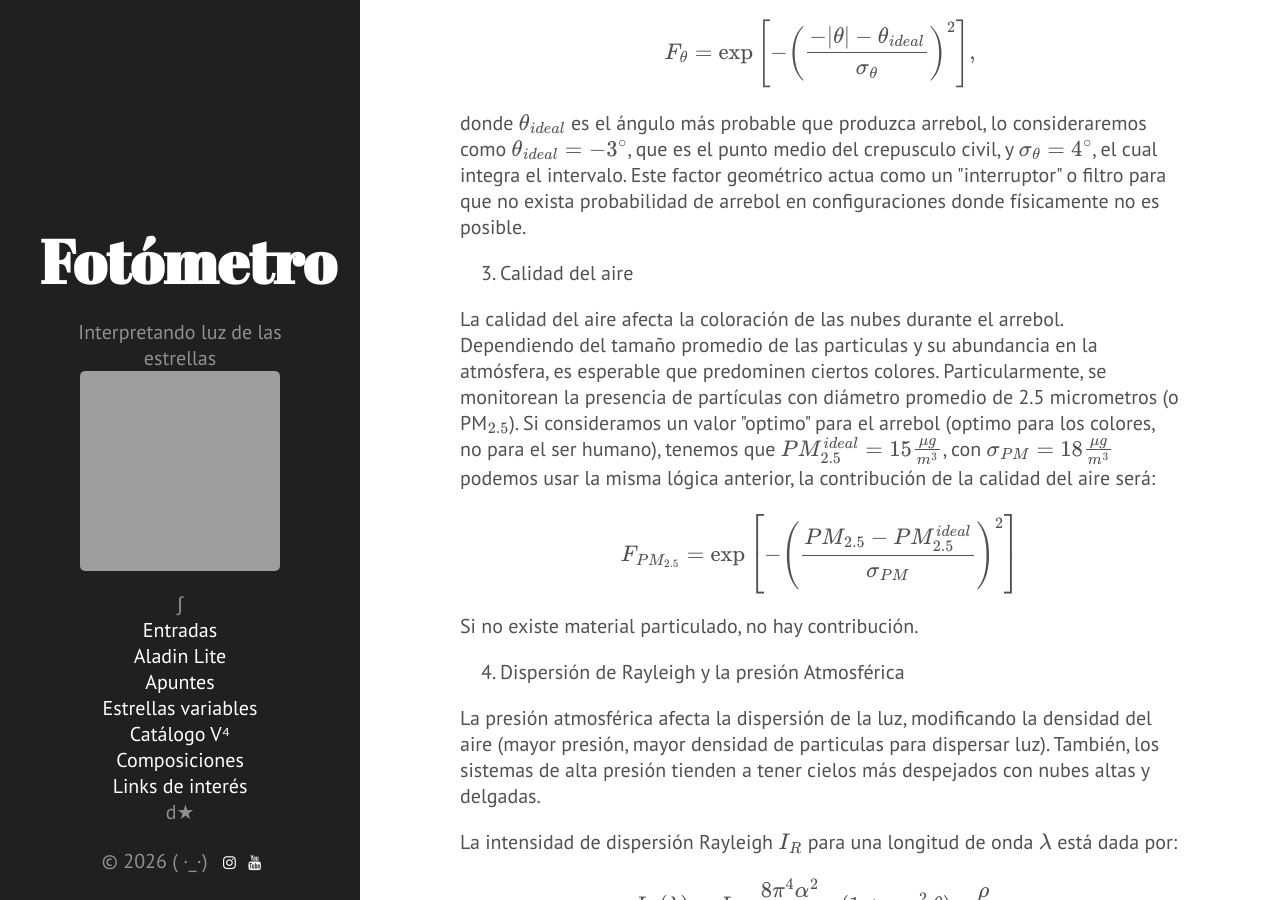
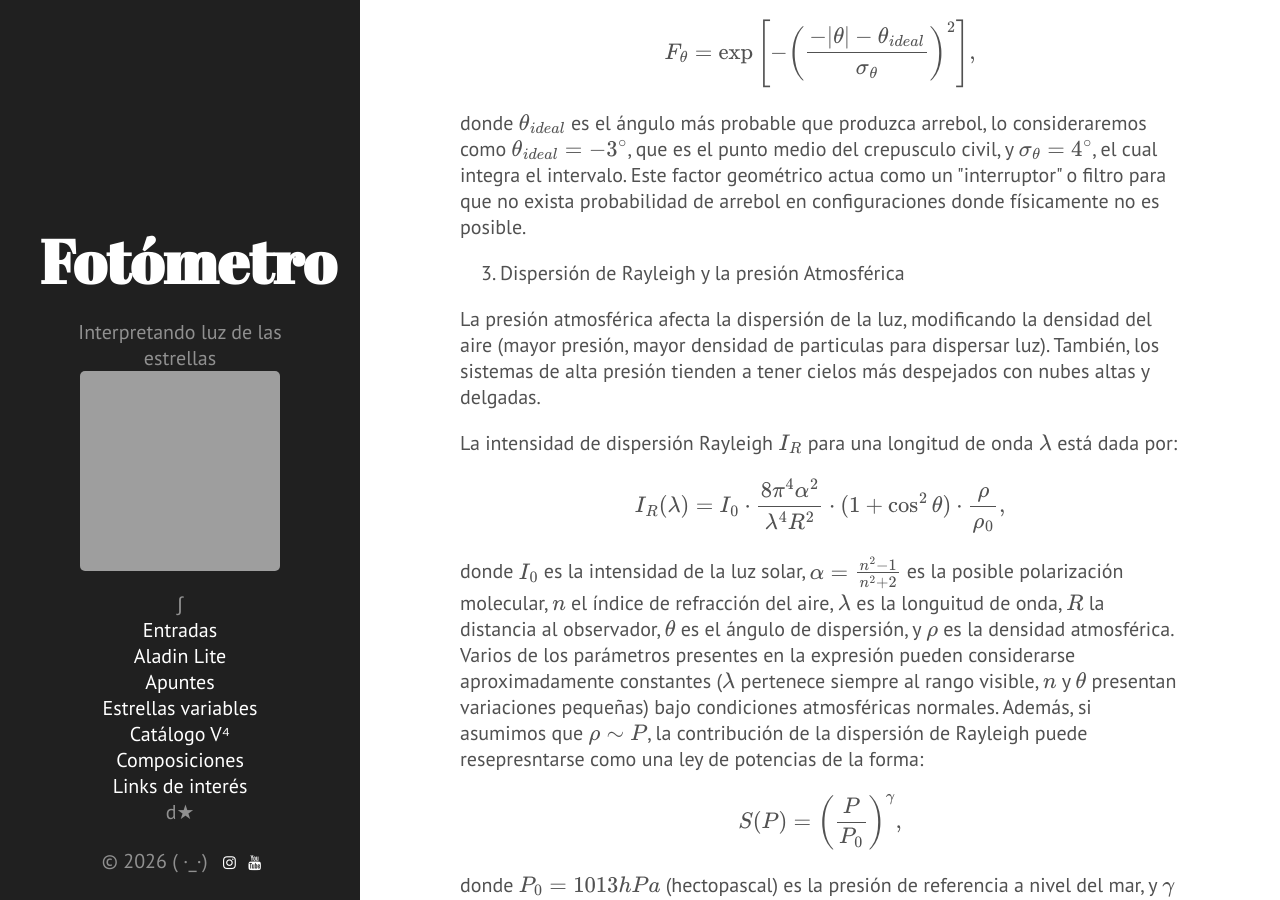
Before and after one commit to nicomedinap/nicomedinap.github.io, a Jekyll site: the page built from _posts/2025-12-21-Preboles.md, in a window 1280 px wide and 900 px high, scrolled down 3100 px. Built offline with Jekyll 4.4.1, drawn with Linux system fonts in a browser that asks for light colours; formulas are drawn with MathJax 3; a script that is not in the unit is left out; some of the changed text lies outside the part shown; grey boxes are pictures that could not be loaded.

Commit message:
actualizacion

```diff
--- a/_posts/2025-12-21-Preboles.md
+++ b/_posts/2025-12-21-Preboles.md
@@ -53,12 +53,12 @@
 <div class="text_cell_render border-box-sizing rendered_html">
 <h3 id="Sobre-el-vector-de-caracter%C3%ADsticas">Sobre el vector de caracter&#237;sticas<a class="anchor-link" href="#Sobre-el-vector-de-caracter%C3%ADsticas"></a></h3><p>Una vez establecido el modelo probabilístico básico $p(\vec{x})$, es necesario definir las componentes del vector de características $\vec{x}$ y el método para obtener el valor de predicción $S$ a partir de datos meteorológicos disponibles.
 
-<p>El vector $\vec{x}$ se construye como una combinación lineal ponderada de $n=5$ factores atmosféricos básicos, cada uno normalizado al intervalo $[0,1]$.</p>
+<p>El vector $\vec{x}$ se construye como una combinación lineal ponderada de $n=4$ factores atmosféricos básicos, cada uno normalizado al intervalo $[0,1]$.</p>
 $$
-\vec{x} = (F_N, F_{\theta}, F_{PM_{2.5}}, F_{Rayleigh}, F_H)
+\vec{x} = (F_N, F_{\theta}, F_{Rayleigh}, F_H)
 $$<p>donde cada $F_j$ representa un índice que cuantifica la condición favorable para un arrebol. La función lineal $f(\vec{x})$ se expresa entonces como:</p>
 $$
-f(\vec{x}) = \beta_0 + \beta_1 F_N + \beta_2 F_{\theta} + \beta_3 F_{PM_{2.5}} + \beta_4 F_{Rayleigh} + \beta_5 F_H
+f(\vec{x}) = \beta_0 + \beta_1 F_N + \beta_2 F_{\theta} + \beta_3 F_{Rayleigh} + \beta_4 F_H
 $$<p>
 
 En general, las contribuciones de las diferentes variables serán modeladas a traves de una función gaussiana. Los parámetros considerados para la predicción de arreboles son:</p>
@@ -78,13 +78,7 @@
 $$</p>
 <p>donde $\theta_{ideal}$ es el ángulo más probable que produzca arrebol, lo consideraremos como $\theta_{ideal}=-3^\circ$, que es el punto medio del crepusculo civil, y $\sigma_\theta = 4^\circ$, el cual integra el intervalo. Este factor geométrico actua como un &quot;interruptor&quot; o filtro para que no exista probabilidad de arrebol en configuraciones donde físicamente no es posible.</p>
 <ol start="3">
-<li>Calidad del aire</li>
-</ol>
-<p>La calidad del aire afecta la coloración de las nubes durante el arrebol. Dependiendo del tamaño promedio de las particulas y su abundancia en la atmósfera, es esperable que predominen ciertos colores. Particularmente, se monitorean la presencia de partículas con diámetro promedio de 2.5 micrometros (o PM$_{2.5}$). Si consideramos un valor &quot;optimo&quot; para el arrebol (optimo para los colores, no para el ser humano), tenemos que $PM_{2.5}^{ideal} = 15 \frac{\mu g}{m^3}$, con $\sigma_{PM}=18\frac{\mu g}{m^3}$ podemos usar la misma lógica anterior, la contribución de la calidad del aire será:</p>
-$$
-F_{PM_{2.5}} = \exp\left[-\left(\frac{PM_{2.5} - PM_{2.5}^{ideal}}{\sigma_{PM}}\right)^2\right]
-$$<p>Si no existe material particulado, no hay contribución.</p>
-<ol start="4">
+
 <li>Dispersión de Rayleigh y la presión Atmosférica</li>
 </ol>
 <p>La presión atmosférica afecta la dispersión de la luz, modificando la densidad del aire (mayor presión, mayor densidad de particulas para dispersar luz). También, los sistemas de alta presión tienden a tener cielos más despejados con nubes altas y delgadas.</p>
@@ -131,11 +125,6 @@
   <td style="text-align:left">Geometría solar</td>
   <td style="text-align:left">$F_{\theta}$</td>
   <td style="text-align:center">20%</td>
-</tr>
-<tr>
-  <td style="text-align:left">Calidad del aire</td>
-  <td style="text-align:left">$F_{PM_{2.5}}$</td>
-  <td style="text-align:center">10%</td>
 </tr>
 <tr>
   <td style="text-align:left">Presión/Rayleigh</td>
```
Also changed, not shown: preboles.md (+1 -4 lines).
